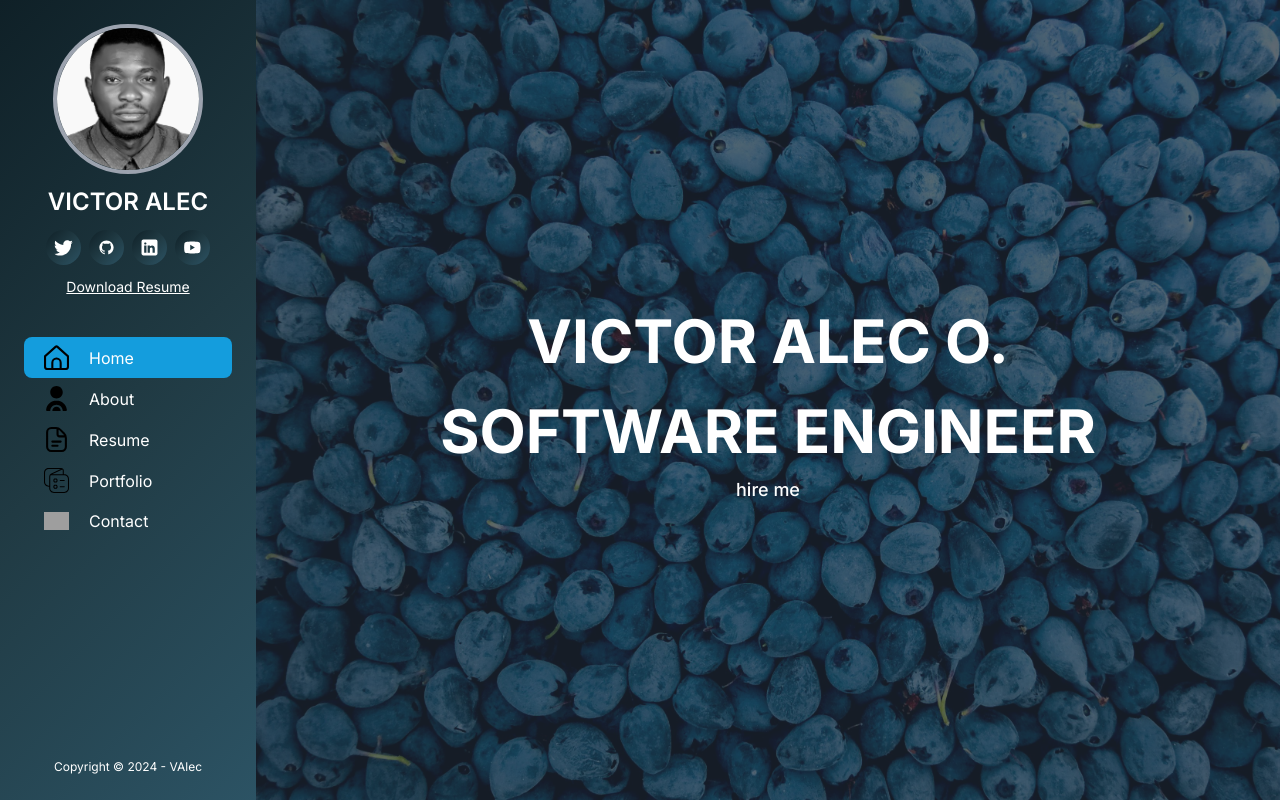
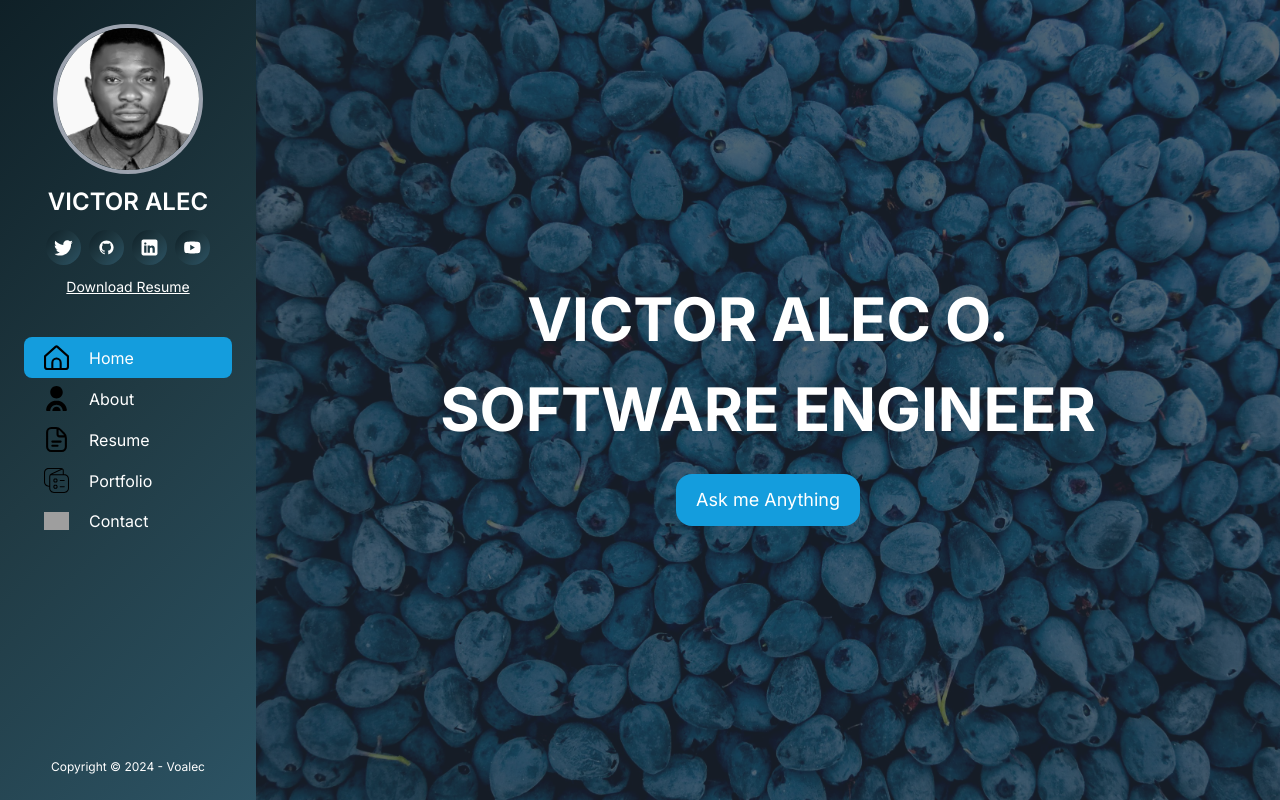
Before and after one commit to aleckuti/portfolio, a Next.js app: page / in a window 1280 px wide. Built offline with nearby package versions, Linux system fonts and the light colour scheme; grey boxes are pictures that could not be loaded.

Commit message:
update banner button

```diff
--- a/components/Banner.tsx
+++ b/components/Banner.tsx
@@ -4,13 +4,13 @@ import React from "react";
 const Banner = ({ type = "greeting", title, subtext }: BannerProps) => {
   return (
     <section className="md:h-screen bg-hero bg-cover">
-      <div className="banner-item">
+      <div className="banner-item flex flex-col gap-5">
         <h1>
           <span>victor alec o.</span> <br /> software engineer
         </h1>
-        <div className="text-lg font-medium lowercase">
-        <Link href="#">Hire Me</Link>
-      </div>
+        <div className="text-lg font-normal normal-case bg-[#149ddd] px-5 py-2 md:px-5 md:py-3 rounded-2xl">
+          <Link href="mailto:victoroalec@gmail.com">Ask me Anything</Link>
+        </div>
       </div>
     </section>
   );
--- a/components/MobileNav.tsx
+++ b/components/MobileNav.tsx
@@ -135,7 +135,7 @@ const MobileNav = ({ user }: MobileNavProps) => {
 
           <div className="text-center text-[12px]">
             <p>
-              Copyright &copy; 2024 - <a href="/">VAlec</a>
+              Copyright &copy; 2024 - <a href="/">Voalec</a>
             </p>
           </div>
         </SheetContent>
--- a/components/Sidebar.tsx
+++ b/components/Sidebar.tsx
@@ -120,7 +120,7 @@ const Sidebar = ({ user }: SidebarProps) => {
 
       <div className="text-center text-[12px]">
         <p>
-          Copyright &copy; 2024 - <a href="/">VAlec</a>
+          Copyright &copy; 2024 - <a href="/">Voalec</a>
         </p>
       </div>
     </section>
```
